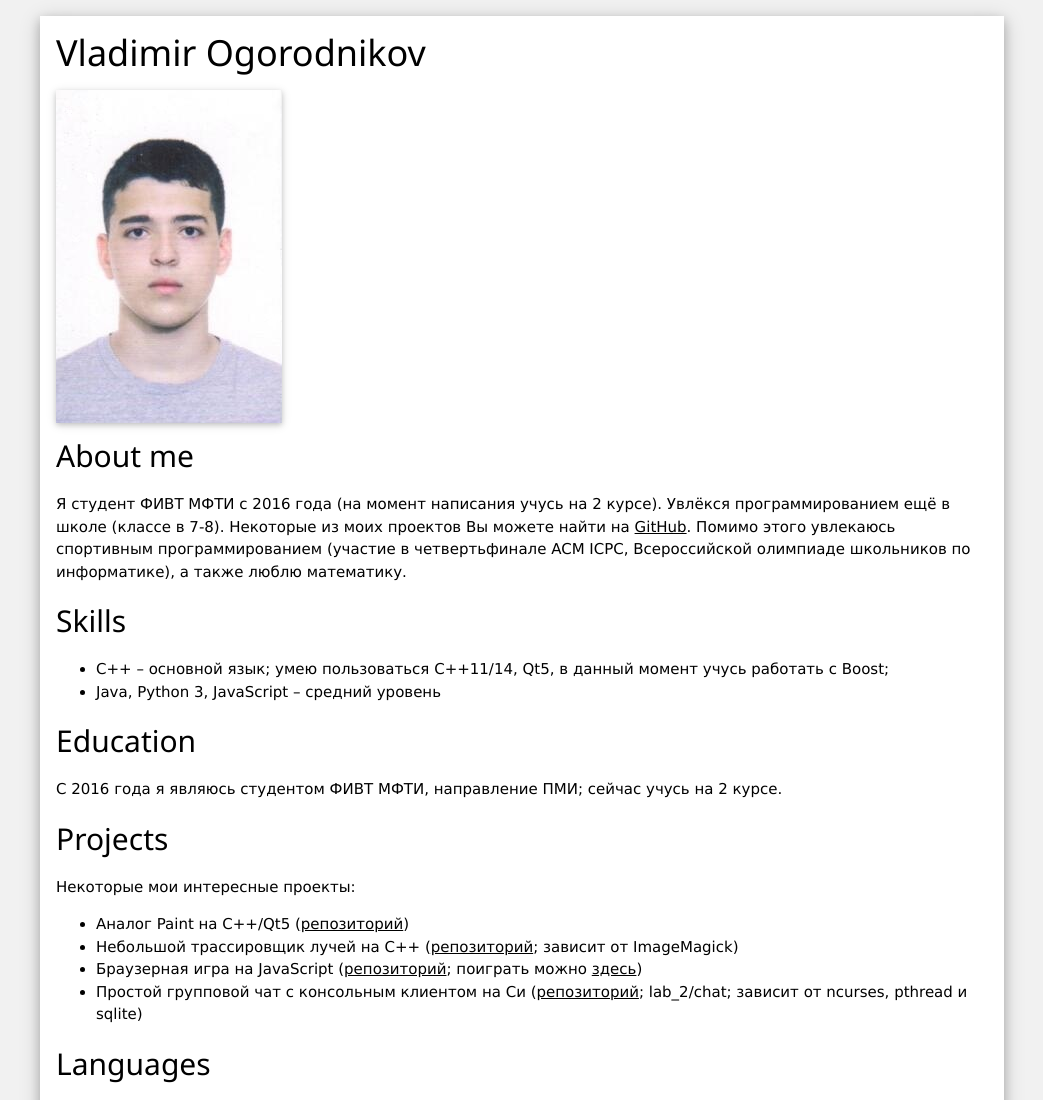
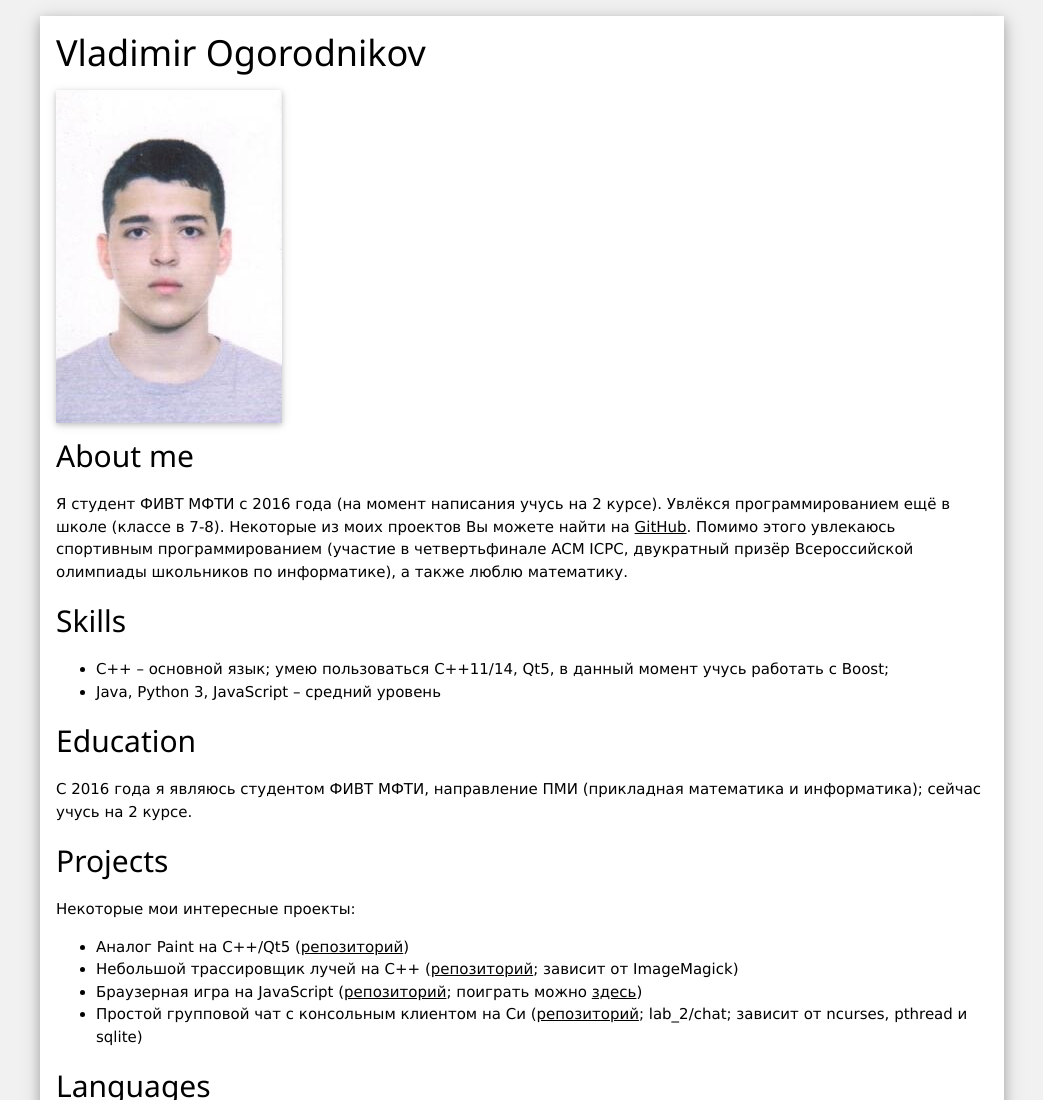
Before and after one commit to ogorodnikoff2012/ogorodnikoff2012.github.io, a plain HTML site: page index.html in a window 1280 px wide. Shown: the top 1100 px of the page, without its empty margins (118-1161 px from the left). Drawn offline with nearby package versions, Linux system fonts and the light colour scheme.

Commit message:
Small bug fixes

```diff
--- a/index.html
+++ b/index.html
@@ -18,7 +18,7 @@
                         Увлёкся программированием ещё в школе (классе в 7-8). Некоторые из моих
                         проектов Вы можете найти на <a href="https://github.com/ogorodnikoff2012">GitHub</a>.
                         Помимо этого увлекаюсь спортивным программированием (участие в четвертьфинале ACM ICPC,
-                        Всероссийской олимпиаде школьников по информатике), а также люблю математику.</p>
+                        двукратный призёр Всероссийской олимпиады школьников по информатике), а также люблю математику.</p>
                 </div>
                 <div>
                     <h2>Skills</h2>
@@ -32,7 +32,7 @@
 
                 <div>
                     <h2>Education</h2>
-                    <p>С 2016 года я являюсь студентом ФИВТ МФТИ, направление ПМИ; сейчас учусь на 2 курсе.</p>
+                    <p>С 2016 года я являюсь студентом ФИВТ МФТИ, направление ПМИ (прикладная математика и информатика); сейчас учусь на 2 курсе.</p>
                 </div>
 
                 <div>
@@ -46,7 +46,7 @@
                             зависит от ImageMagick)
                         </li>
                         <li>Браузерная игра на JavaScript (<a
-                                href="https://githib.com/ogorodnikoff2012/Dragonfly">репозиторий</a>;
+                                href="https://github.com/ogorodnikoff2012/Dragonfly">репозиторий</a>;
                             поиграть можно <a href="/Dragonfly/intro.html">здесь</a>)
                         </li>
                         <li>Простой групповой чат с консольным клиентом на Си (<a
```
